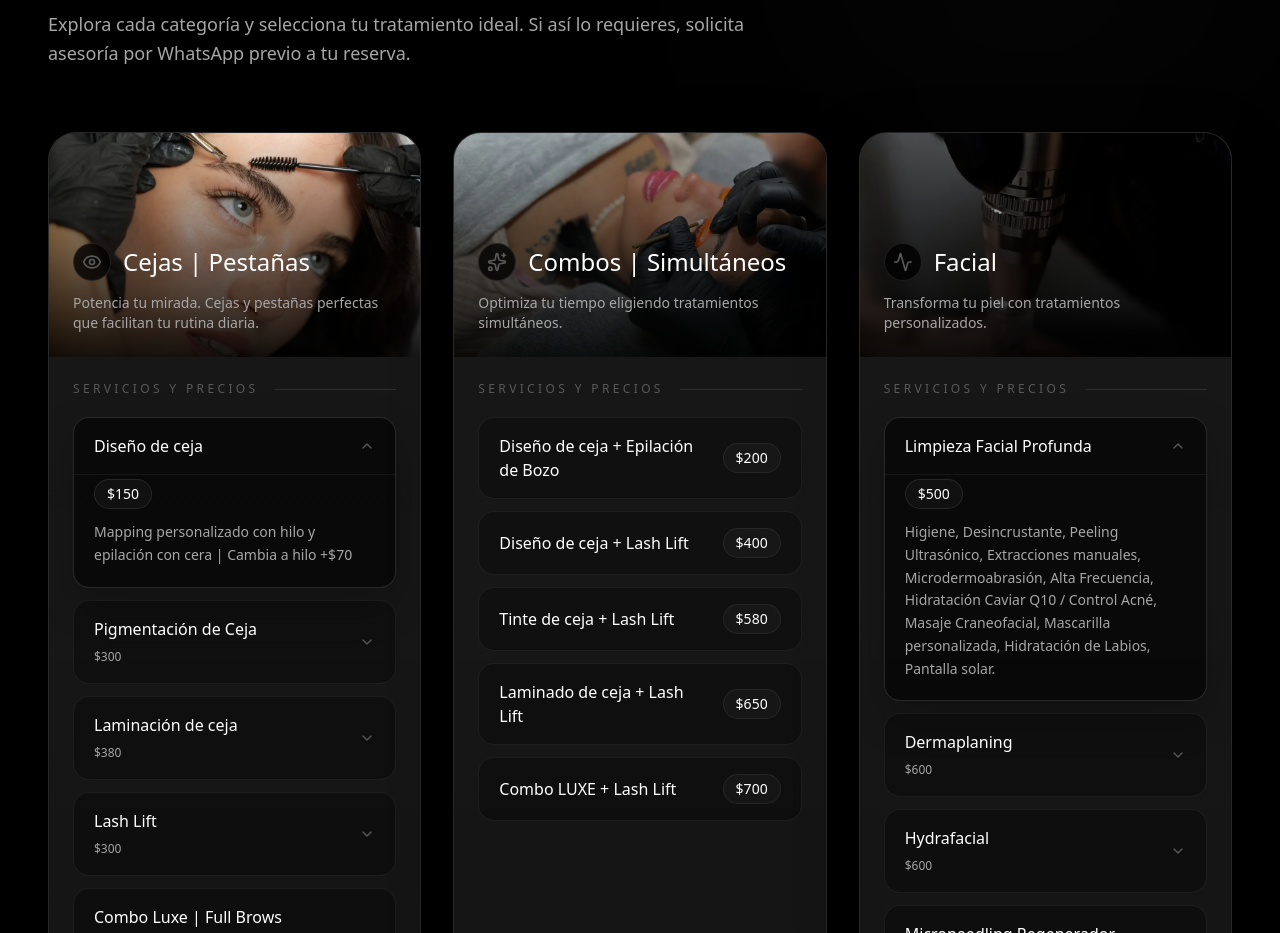
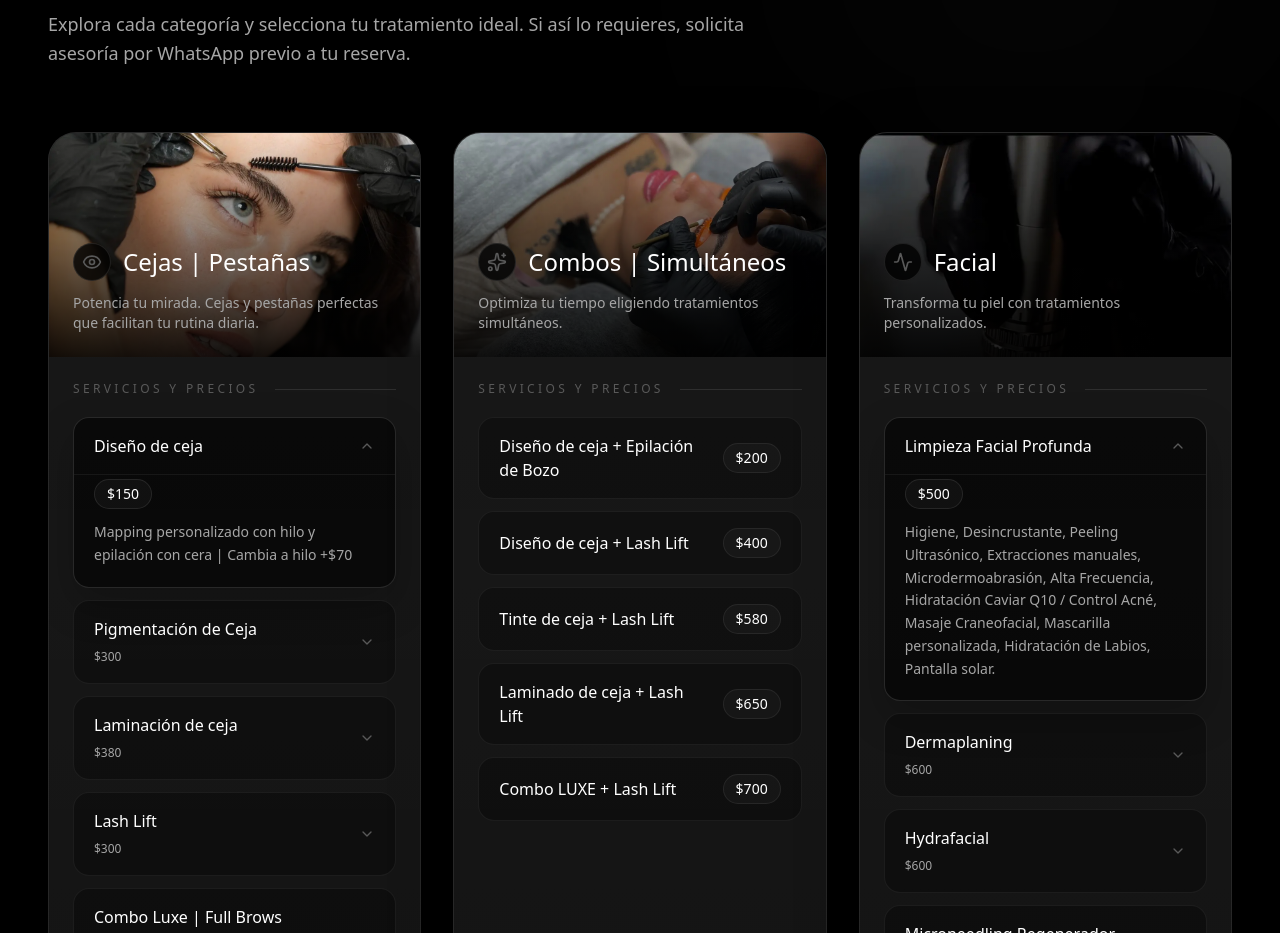
Before and after one commit to Biergemg/Luxe-Brows-SPA, a Next.js app: page / in a window 1280 px wide. Shown: the part 1400-2333 px from the top of the page. Built offline with nearby package versions, Linux system fonts and the light colour scheme; no server answers; a web font is replaced by a local one.

Commit message:
style: adjust facial image positioning to show more of the face

```diff
--- a/components/ui/ServiceCard.tsx
+++ b/components/ui/ServiceCard.tsx
@@ -27,7 +27,11 @@ export function ServiceCard({ category }: { category: ServiceCategory }) {
           src={category.imagePath}
           alt={category.title}
           fill
-          className="object-cover transition-transform duration-700 group-hover:scale-105"
+          className={`object-cover transition-transform duration-700 group-hover:scale-105 ${
+            category.imagePosition === 'top' ? 'object-top' :
+            category.imagePosition === 'bottom' ? 'object-bottom' :
+            'object-center'
+          }`}
           sizes="(max-width: 768px) 100vw, (max-width: 1200px) 50vw, 33vw"
         />
         <div className="absolute inset-0 bg-gradient-to-t from-luxe-black via-luxe-black/55 to-transparent opacity-90" />
--- a/data/services.ts
+++ b/data/services.ts
@@ -36,6 +36,7 @@ export const serviceCategories: ServiceCategory[] = [
     description: "Transforma tu piel con tratamientos personalizados.",
     iconName: "Activity",
     imagePath: "/images/skin-tech.webp",
+    imagePosition: "top",
     services: [
       { id: "limpieza-facial-profunda", name: "Limpieza Facial Profunda", description: "Higiene, Desincrustante, Peeling Ultrasónico, Extracciones manuales, Microdermoabrasión, Alta Frecuencia, Hidratación Caviar Q10 / Control Acné, Masaje Craneofacial, Mascarilla personalizada, Hidratación de Labios, Pantalla solar.", price: "$500" },
       { id: "dermaplaning", name: "Dermaplaning", description: "Higiene, desincrustante, dermaplaning, extracciones manuales, alta frecuencia, hidratación Caviar Q10, ultrasonido, masaje craneofacial, mascarilla hidratante, hidratación de labios y pantalla solar.", price: "$600" },
--- a/types/index.ts
+++ b/types/index.ts
@@ -14,6 +14,7 @@ export interface ServiceCategory {
   services: BaseService[];
   iconName: string;
   imagePath: string;
+  imagePosition?: string;
 }
 
 export interface Testimonial {
```
